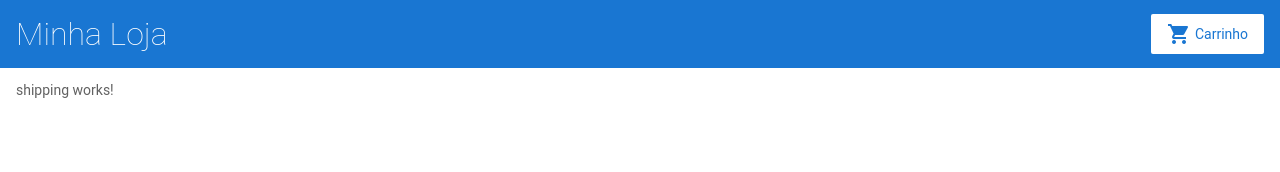
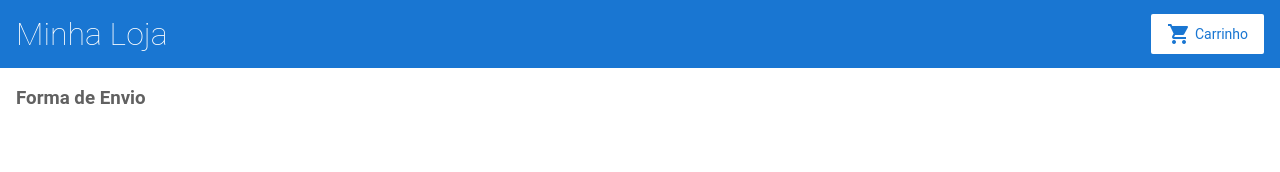
Before and after one commit to DgbDiego/angular-7c6gtv, an Angular app: page /shipping in a window 1280 px wide. Shown: the top 172 px of the page. Built offline with nearby package versions, Linux system fonts and the light colour scheme.

Commit message:
2 files modified

```diff
--- a/src/app/shipping/shipping.component.html
+++ b/src/app/shipping/shipping.component.html
@@ -1,4 +1 @@
-<p>
-shipping works!
-
-</p>
+<h3>Forma de Envio</h3>
--- a/src/app/shipping/shipping.component.ts
+++ b/src/app/shipping/shipping.component.ts
@@ -1,4 +1,5 @@
 import { Component, OnInit } from '@angular/core';
+import { CartService } from '../cart.service';
 
 @Component({
   selector: 'app-shipping',
@@ -7,9 +8,14 @@ import { Component, OnInit } from '@angular/core';
 })
 export class ShippingComponent implements OnInit {
 
-  constructor() { }
+  shippingCost;
+
+  constructor(
+    private cartService: CartService
+  ) { }
 
   ngOnInit() {
+    this.shippingCost = this.cartService.getShippingPrices();
   }
 
 }
```
